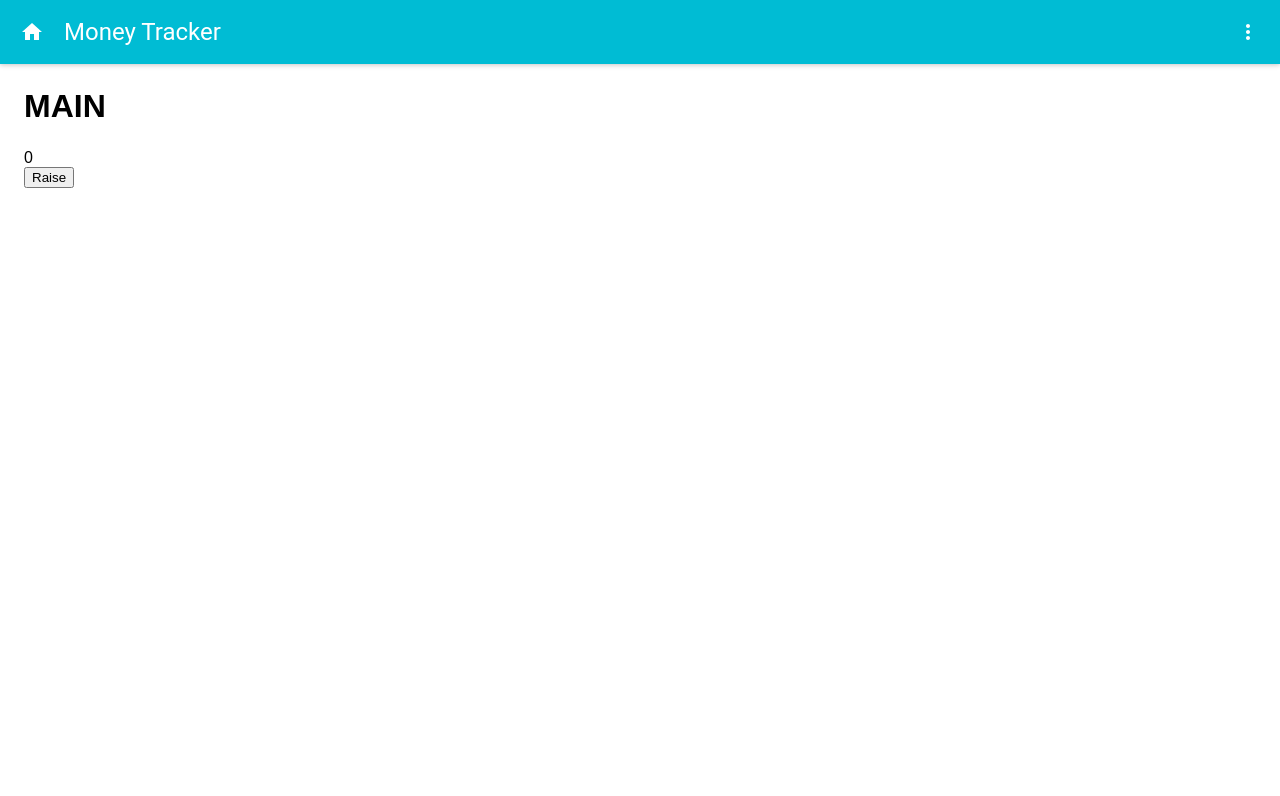
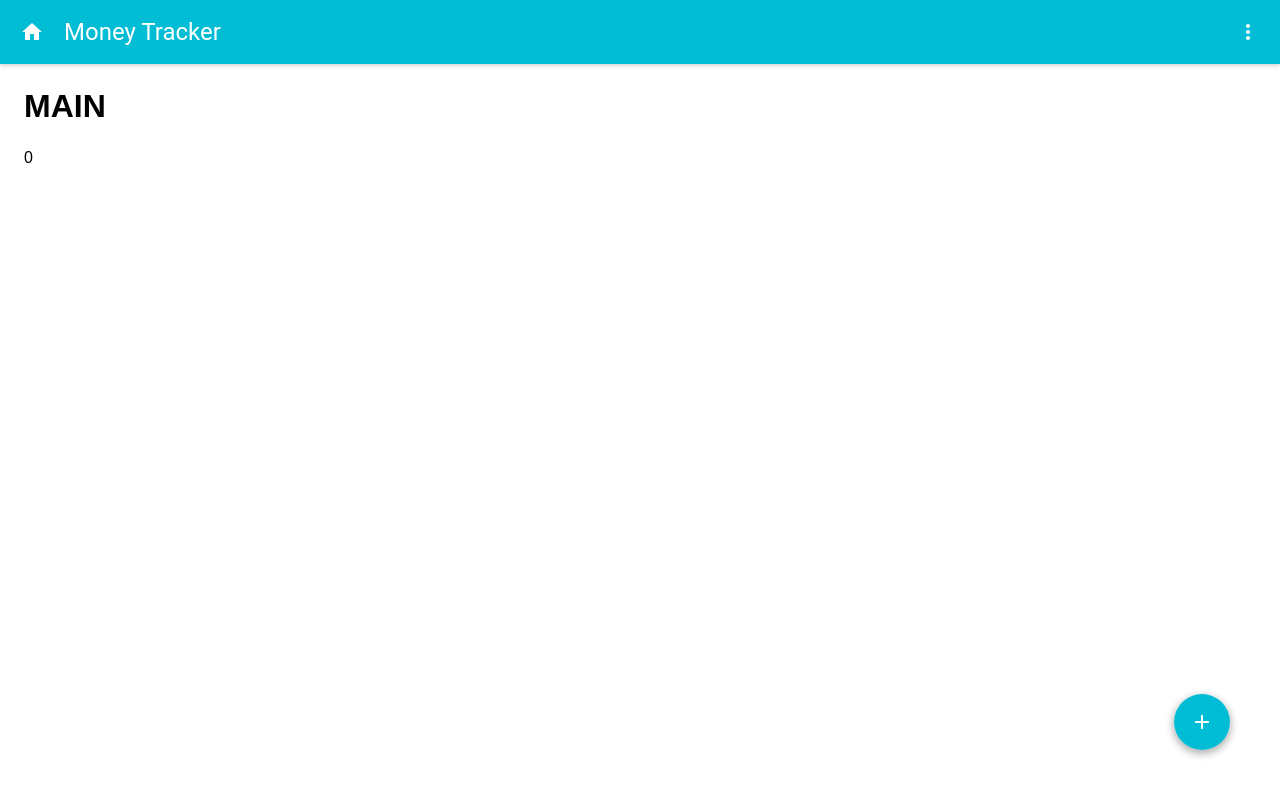
Before and after one commit to onkelsmo/MoneyTrackerPWA, a React (Create React App) app: page / in a window 1280 px wide. Shown: the top 796 px of the page. Built offline with nearby package versions, Linux system fonts and the light colour scheme.

Commit message:
MOD: replace button with floating action button
Signed-off-by: Jan <onkelsmo@gmail.com>

```diff
--- a/src/App.css
+++ b/src/App.css
@@ -48,3 +48,9 @@
 p {
   margin: 24px;
 }
+
+.floating_action_button {
+  position: absolute;
+  bottom: 50px;
+  right: 50px;
+}
--- a/src/components/Main.js
+++ b/src/components/Main.js
@@ -1,7 +1,10 @@
 import React from 'react'
+import FloatingActionButton from 'material-ui/FloatingActionButton'
+import ContentAdd from 'material-ui/svg-icons/content/add'
 
 class Main extends React.Component {
   handleRaiseClick () {
+    // TODO: open dialog where to input a value!
     let newCurrentValue = ++this.props.data.current
     localStorage.setItem('storedValue', newCurrentValue)
     this.setState({ current: newCurrentValue })
@@ -14,11 +17,13 @@
         <h1>MAIN</h1>
         <p>
           {current}
-          <br />
-          <button type='button' onClick={this.handleRaiseClick.bind(this)}>
-            Raise
-          </button>
         </p>
+        <FloatingActionButton
+          className='floating_action_button'
+          onClick={this.handleRaiseClick.bind(this)}
+        >
+          <ContentAdd />
+        </FloatingActionButton>
       </div>
     )
   }
```
